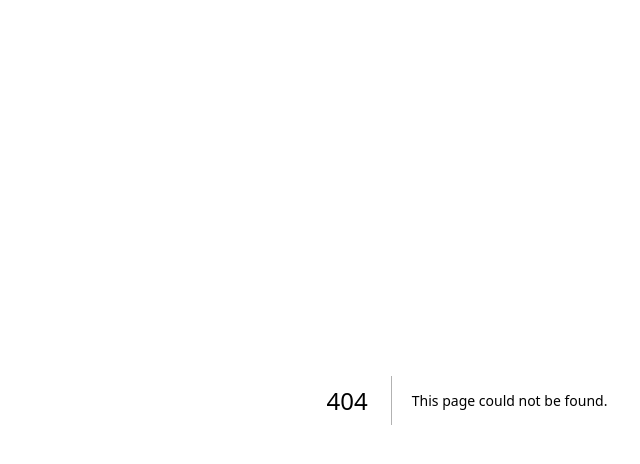
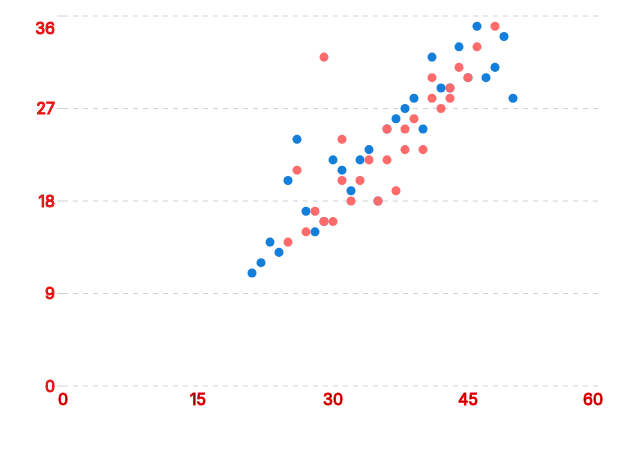
Before and after one commit to yasushi-mo/mantine-next-app-router, a Next.js app: page /charts/mantine-charts/scatter-charts/axis/tick in a window 1280 px wide. Before the commit this address had no page. Shown: the top 464 px of the page, without its empty margins (173-813 px from the left). Built offline with nearby package versions, Linux system fonts and the light colour scheme.

Commit message:
Add: Tick color

```diff
--- /dev/null
+++ b/src/app/charts/mantine-charts/scatter-charts/axis/tick/page.tsx
@@ -0,0 +1,19 @@
+import { ScatterChart } from "@mantine/charts";
+import { data } from "../../page";
+
+export default function Demo() {
+  return (
+    <ScatterChart
+      h={400}
+      w={600}
+      data={data}
+      dataKey={{ x: "age", y: "BMI" }}
+      xAxisProps={{
+        tick: { stroke: "red" },
+      }}
+      yAxisProps={{
+        tick: { stroke: "red" },
+      }}
+    />
+  );
+}
```
